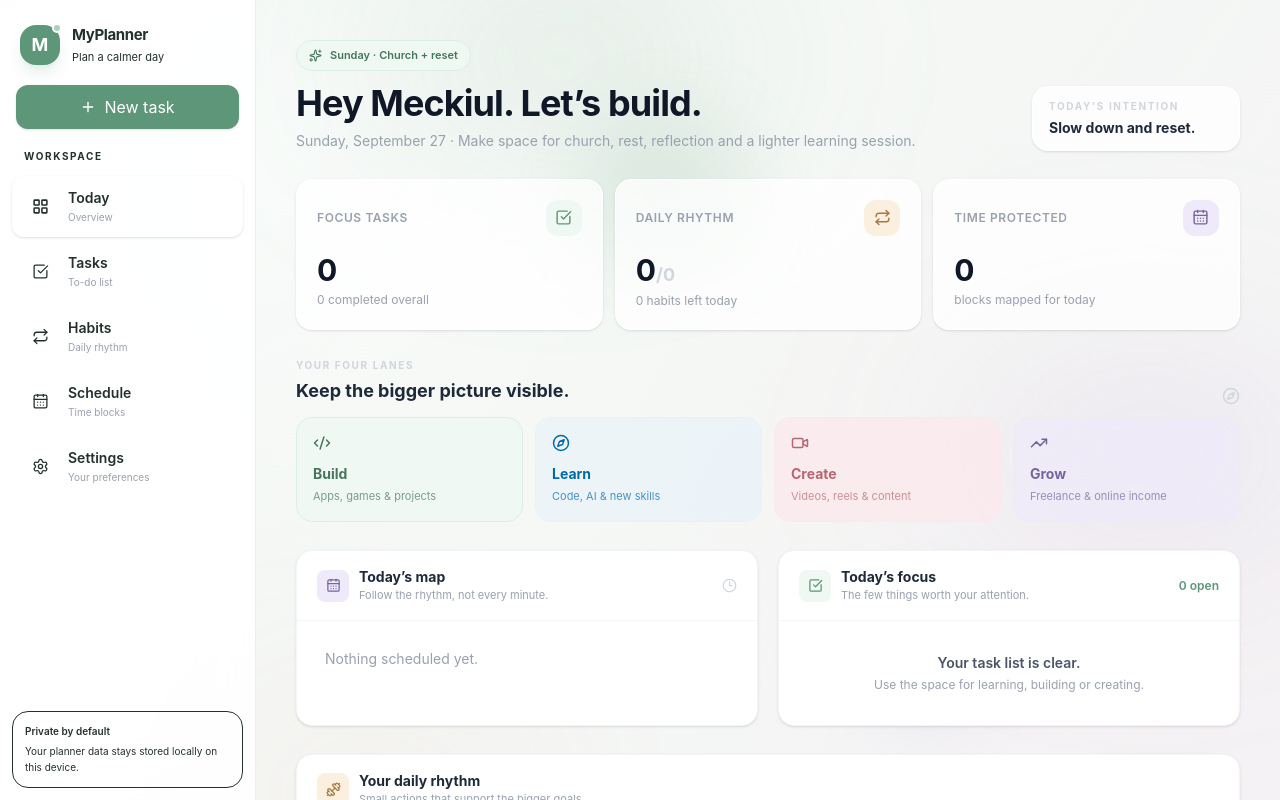
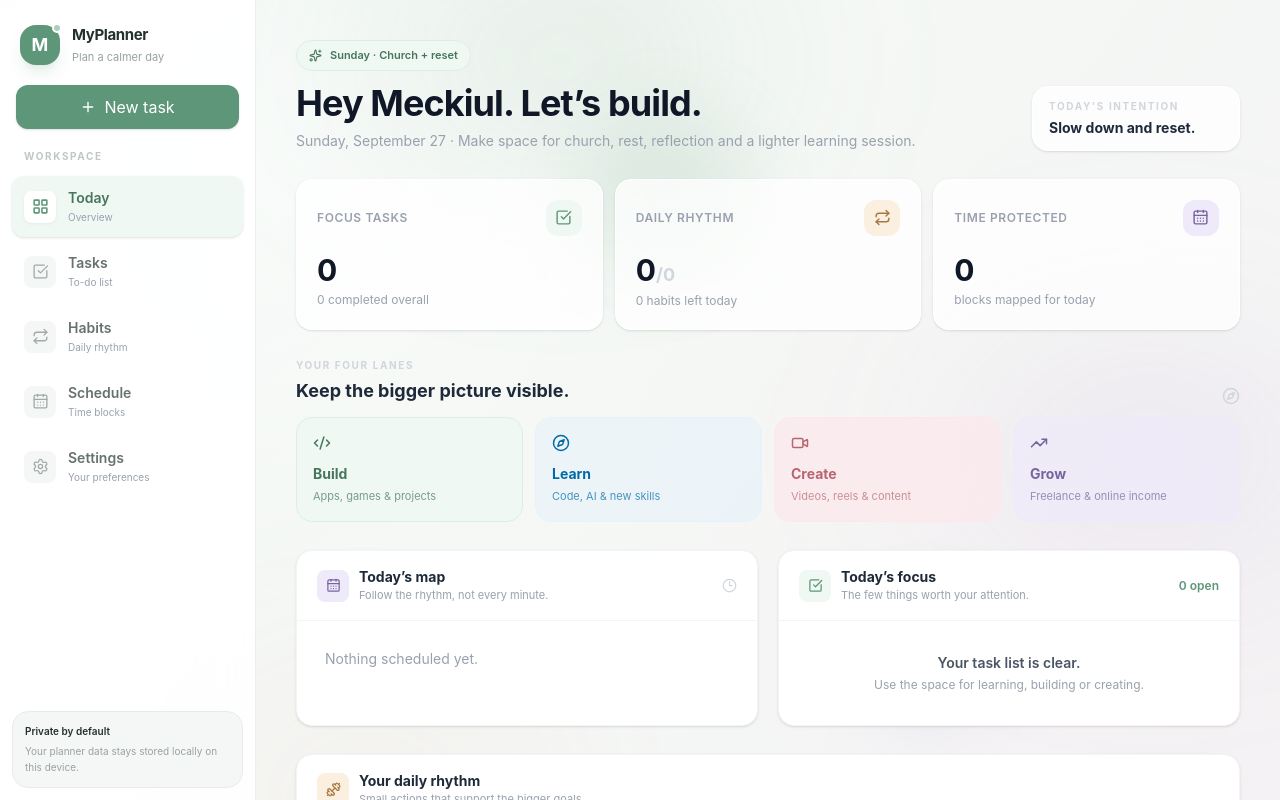
Before and after one commit to Meckiul-Chisim/MyPlanner, a React (Vite) app: page / in a window 1280 px wide. Built offline with nearby package versions, Linux system fonts and the light colour scheme.

Commit message:
Style sidebar across all theme presets

```diff
--- a/src/index.css
+++ b/src/index.css
@@ -269,3 +269,33 @@ html[data-theme="midnight"] .border-gray-200 { border-color: #2b3935 !important;
 html[data-theme="midnight"] input,
 html[data-theme="midnight"] select { background-color: #1a2321; color: #e7efeb; border-color: #2b3935; }
 html[data-theme="midnight"] .ambient-bg { opacity: .55; }
+
+
+/* Sidebar theme surfaces */
+.app-sidebar { color: var(--sidebar-text, #5f6f67); }
+.sidebar-heading { color: var(--sidebar-heading, #24312b); }
+.sidebar-muted { color: var(--sidebar-muted, #98a39e); }
+.sidebar-label { color: var(--sidebar-label, #c0c8c4); }
+.sidebar-item { color: var(--sidebar-text, #66736d); }
+.sidebar-item:hover { color: var(--sidebar-heading, #24312b); background: var(--sidebar-hover, #f5f8f6); }
+.sidebar-icon { background: var(--sidebar-icon-bg, #f5f7f6); color: var(--sidebar-icon-text, #a1aaa5); }
+.sidebar-icon-active { background: var(--sidebar-icon-active-bg, #fff); color: var(--sidebar-accent, #5d9678); box-shadow: 0 1px 3px rgba(0,0,0,.06); }
+.sidebar-active { background: var(--sidebar-active-bg, #f0f8f4); color: var(--sidebar-accent-dark, #46765e); }
+.sidebar-private { background: var(--sidebar-private-bg, #f5f7f6); border-color: var(--sidebar-border, #e7ece9); }
+html[data-theme="lavender"] {
+  --sidebar-text:#686275; --sidebar-heading:#302b3a; --sidebar-muted:#a19baa; --sidebar-label:#c5bfd0;
+  --sidebar-hover:#f5f2fb; --sidebar-icon-bg:#f1eef9; --sidebar-icon-text:#9b91ad; --sidebar-icon-active-bg:#fff; --sidebar-accent:#75659f; --sidebar-accent-dark:#65548e; --sidebar-active-bg:#eeeafa; --sidebar-private-bg:#f5f2fa; --sidebar-border:#e8e2f2;
+}
+html[data-theme="ocean"] {
+  --sidebar-text:#5d6f76; --sidebar-heading:#263940; --sidebar-muted:#98a9af; --sidebar-label:#bdcbd0;
+  --sidebar-hover:#f0f7fa; --sidebar-icon-bg:#eef6f9; --sidebar-icon-text:#91aab4; --sidebar-icon-active-bg:#fff; --sidebar-accent:#579ab8; --sidebar-accent-dark:#417d98; --sidebar-active-bg:#e6f2f8; --sidebar-private-bg:#f0f7fa; --sidebar-border:#dfecef;
+}
+html[data-theme="rose"] {
+  --sidebar-text:#756568; --sidebar-heading:#3c2b2e; --sidebar-muted:#ad9a9d; --sidebar-label:#ccbfc1;
+  --sidebar-hover:#fcf3f4; --sidebar-icon-bg:#fbebee; --sidebar-icon-text:#ad858d; --sidebar-icon-active-bg:#fff; --sidebar-accent:#b86572; --sidebar-accent-dark:#9e5360; --sidebar-active-bg:#fce8eb; --sidebar-private-bg:#fbf2f3; --sidebar-border:#f0dfe2;
+}
+html[data-theme="midnight"] {
+  --sidebar-text:#aab8b2; --sidebar-heading:#e7efeb; --sidebar-muted:#82938c; --sidebar-label:#66766f;
+  --sidebar-hover:#202b29; --sidebar-icon-bg:#202a28; --sidebar-icon-text:#82938c; --sidebar-icon-active-bg:#26332f; --sidebar-accent:#72ad8d; --sidebar-accent-dark:#a9d2bb; --sidebar-active-bg:#20362d; --sidebar-private-bg:#202a28; --sidebar-border:#2b3935;
+}
+html[data-theme="midnight"] .app-sidebar { background: rgba(20,28,26,.92) !important; border-color:#2b3935 !important; }
```
